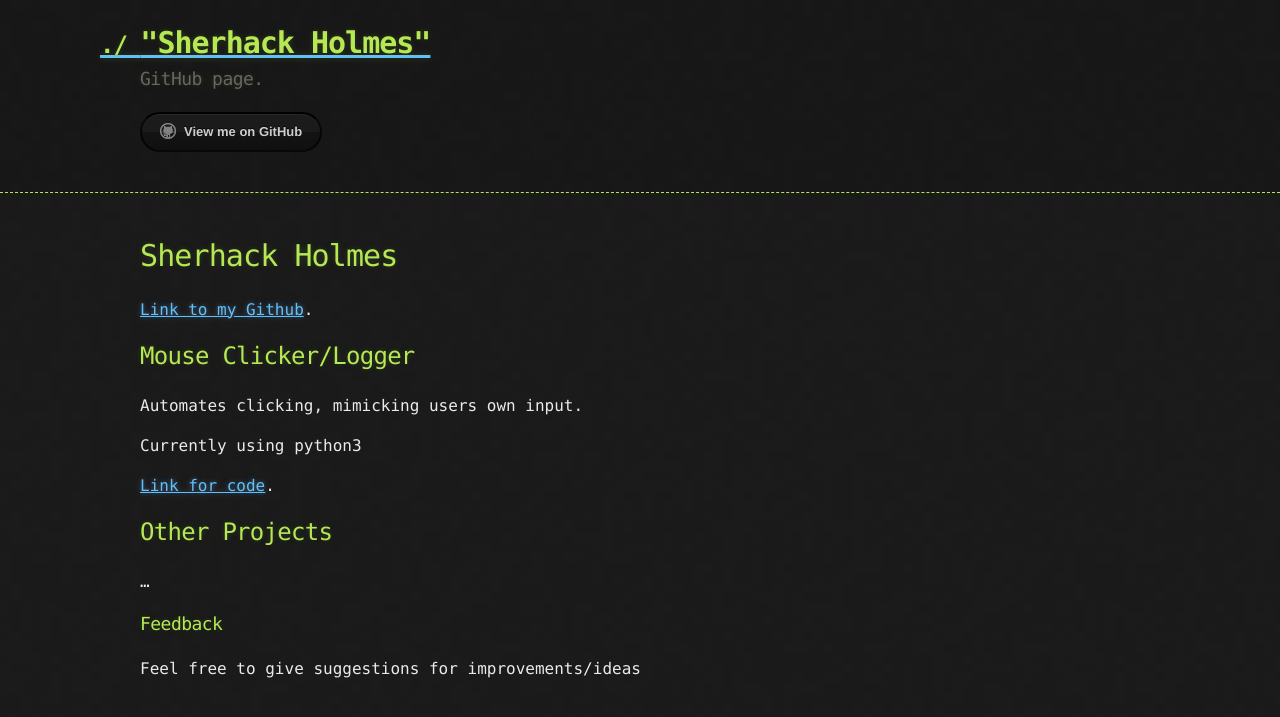
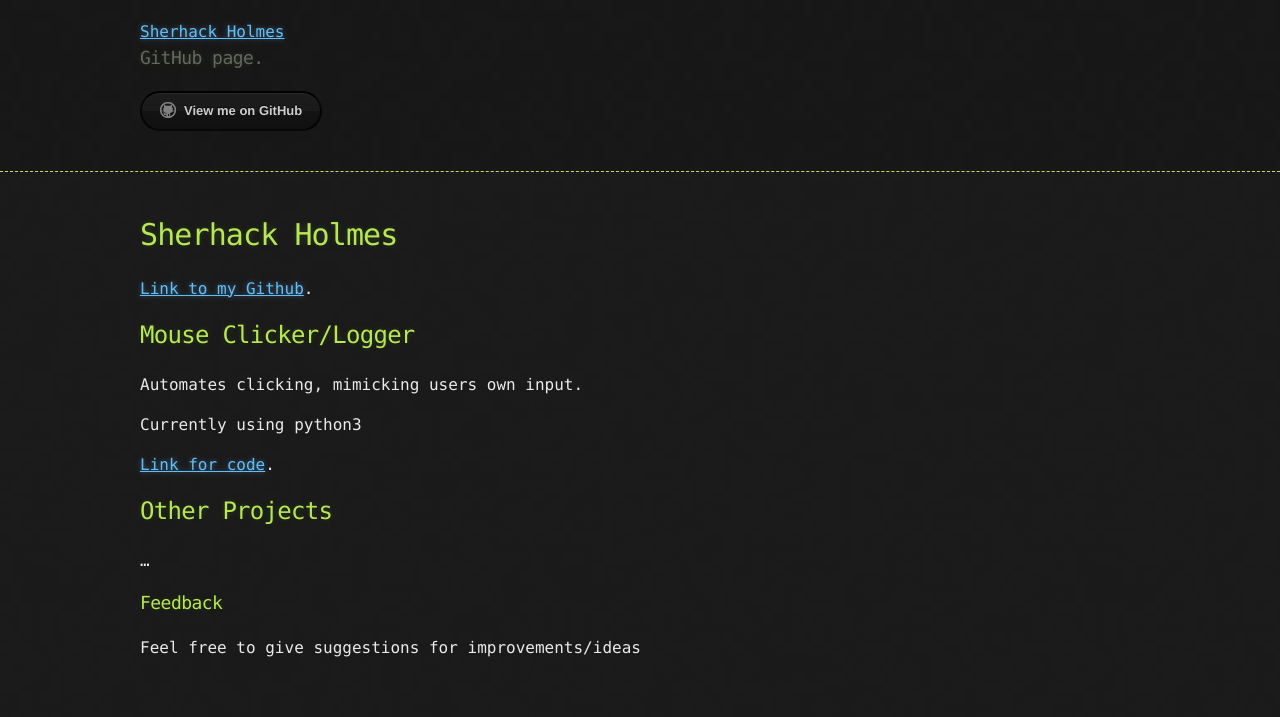
Before and after one commit to sherhack/sherhack.github.io, a Jekyll site: the page built from index.md, in a window 1280 px wide. Shown: the top 717 px of the page. Built offline with Jekyll 4.4.1, drawn with Linux system fonts in a browser that asks for light colours; our own code applies the rules of GitHub Pages for plain Markdown files.

Commit message:
Update default.html

```diff
--- a/_layouts/default.html
+++ b/_layouts/default.html
@@ -14,7 +14,7 @@
     <header>
       <div class="container">
         <a href="{{ site.github }}">
-          <h1>"{{ site.title }}"</h1>
+          {{ site.title }}
         </a>
         <h2>{{ site.description }}</h2>
 
```
